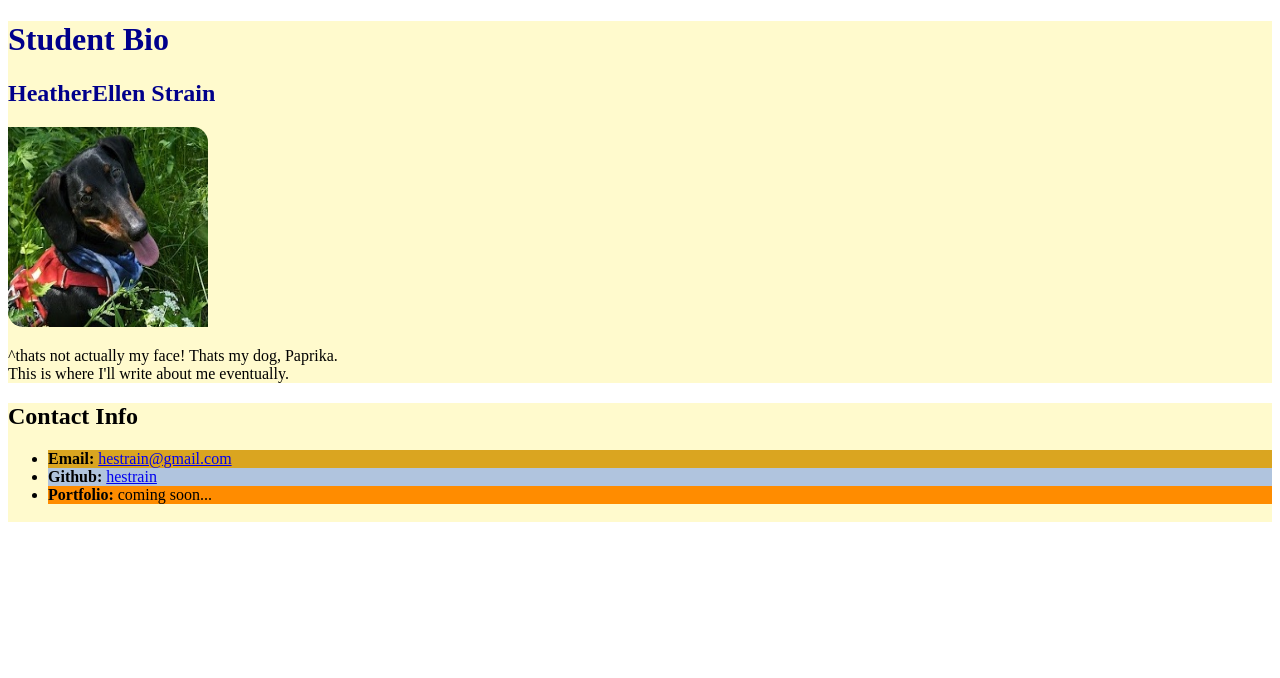
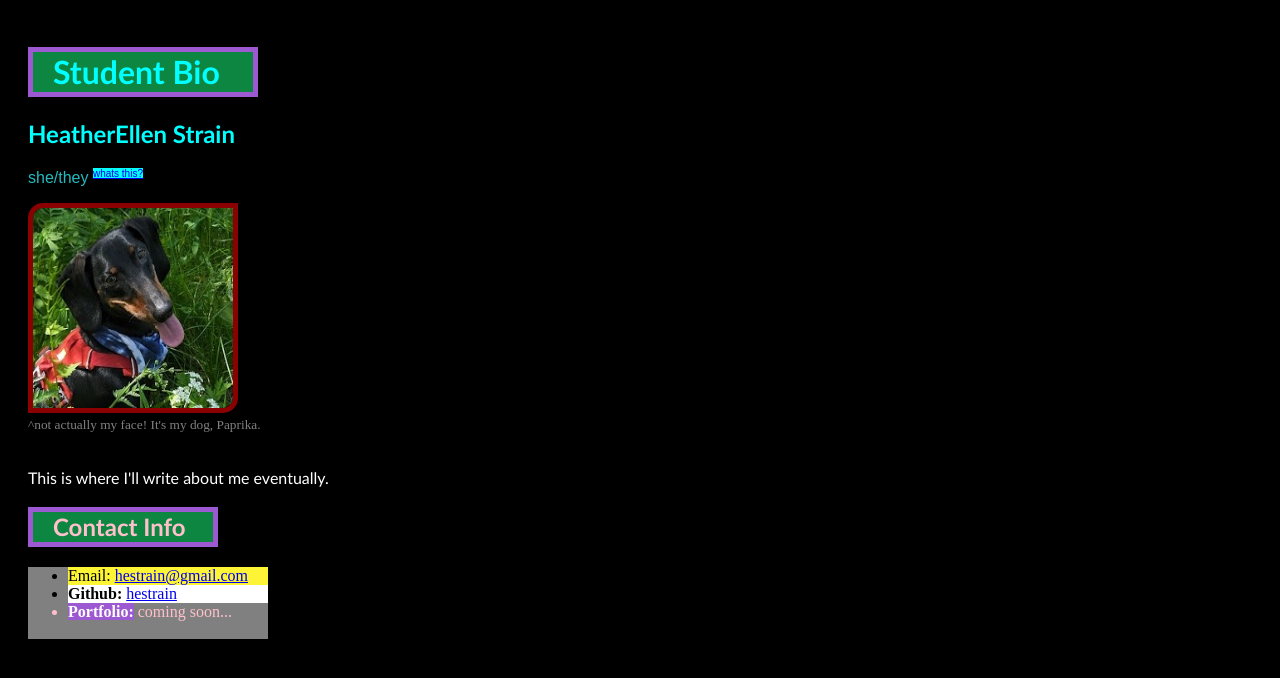
Before and after one commit to hestrain/first-day-repo, a plain HTML site: page index.html in a window 1280 px wide. Drawn offline with Linux system fonts and the light colour scheme; files whose address does not match are found by name.

Commit message:
changed the css a lot

```diff
--- a/assets/css/style.css
+++ b/assets/css/style.css
@@ -1,25 +1,93 @@
-.lesson {
-    background-color: lemonchiffon;
+body{
+    background-color: black;
 }
 
-.title {
-    color: darkblue;
+/* formatting that im applying to most of the document */
+.lesson {
+    width: 450px;
+    padding-left: 20px;
 }
 
-#Email {
-    background-color: goldenrod;
-}
-#Github {
-    background-color: lightsteelblue;
+/* specific backgound color box for the main title */
+.box {
+    height: 40px;
+    width: 200px;
+    background-color: rgb(13, 134, 66);
+    border: #9C59D1 5px solid;
+    padding-left: 20px;
 }
 
-#Portfolio {
-    background-color: darkorange;
+/* formatting to apply to all titles */
+.title {
+    color: aqua;
+    font-family: 'Trebuchet MS', 'Lucida Sans Unicode', 'Lucida Grande', 'Lucida Sans', Arial, sans-serif;
 }
 
+
+/* formatting to apply to the background of my links */
+.link {
+    width: 200px;
+    background-color: grey;
+}
+
+/* formatting for email link*/
+#Email {
+    background-color: #FCF434;
+    color: black;
+}
+
+/* formatting for github link*/
+#Github {
+    background-color: #FFFFFF;
+    color: black;
+}
+
+/* formatting for portfolio link */
+#Portfolio {
+    background-color: #9C59D1;
+    color: white;
+}
+
+/* to make the image the right size, with rounded corners */
 .imagecorners {
-    border-top-right-radius: 15px;
-    border-bottom-left-radius: 15px;
+    border-top-left-radius: 15px;
+    border-bottom-right-radius: 15px;
     height: 200px;
     width: 200px;
 }
+
+/* formatting for my pronouns section */
+.pronoun {
+    font-family: Arial, Helvetica, sans-serif;
+    color: rgb(37, 185, 190);
+}
+
+/* formatting for the conctact sectin */
+.contact {
+    font-family: 'Trebuchet MS', 'Lucida Sans Unicode', 'Lucida Grande', 'Lucida Sans', Arial, sans-serif;
+    color: pink;
+}
+
+/* formatting for bio section */
+#bio {
+    font-family: 'Gill Sans', 'Gill Sans MT', Calibri, 'Trebuchet MS', sans-serif;
+    color: white;
+}
+
+/* formatting applyign to all ul items */
+ul {
+    color: pink;
+}
+
+/* specific backgound color box for the main title */
+.box2 {
+    height: 30px;
+    width: 160px;
+    background-color: rgb(13, 134, 66);
+    border: #9C59D1 5px solid;
+    padding-left: 20px;
+}
+
+img{
+    border: darkred solid 5px;
+}
--- a/index.html
+++ b/index.html
@@ -1,35 +1,45 @@
+<!-- this is in class activity 6-8 + 14 but i did them here for some reason! -->
+
 <!DOCTYPE html>
 <html lang="en-US">
     <head>
         <meta charset="UTF-8">
-        <title> Student Bio</title>
+        <title> Heathers Bio</title>
        <!-- link to style sheet -->
         <link rel="stylesheet" href="./assets/css/style.css">
-    </head>
+    </head>ß
     <body>
         <div class="lesson">
             <header>
-                <h1 class="title">Student Bio</h1>
+                <h1 class="box title">Student Bio</h1>
+                <!-- Name + Pronoun section with link -->
                     <h2 class="title"> HeatherEllen Strain</h2>
+                    <p class="pronoun">
+                        she/they
+                        <sup style="font-size: x-small; background-color: aqua;"><a href="https://www.glsen.org/sites/default/files/2022-06/GLSEN_Pronoun_Guide.pdf"> whats this?</a> </sup>
+                    </p>
             </header>
+            <!-- square image -->
             <section>
                 <img src="/Users/heatherellenstrain/bootcamp/class/week1_june18/first-day-repo/assets/paprika square.jpg"
-                alt="a black and tan dachshund wearing a red harness in a feild next to some white flowers"
+                alt="a black and tan dachshund wearing a red harness in tall grass next to some white flowers"
                 class="imagecorners"/>
+                <figcaption style="color: grey; font-size: smaller;">^not actually my face! It's my dog, Paprika.</figcaption>
             </section>
-            <p>
-                ^thats not actually my face! Thats my dog, Paprika.
+            <!-- the bio -->
+            <p id="bio">
                 <br>This is where I'll write about me eventually.
             </p>
         </div>
+        <!-- contact info and link section -->
         <div class="lesson">
             <header>
-                <h2>Contact Info</h2>
+                <h2 class="box2 contact">Contact Info</h2>
             </header>
-        <ul>
-            <li id="Email"><strong>Email:</strong> <a href="hestrain@gmail.com" title="email me">hestrain@gmail.com</a></li>
+        <ul class="link">
+            <li id="Email"><strongid="Email">Email:</strong> <a href="hestrain@gmail.com" title="email me">hestrain@gmail.com</a></li>
             <li id="Github"><strong>Github:</strong> <a href=https://github.com/hestrain title="hestrain on github">hestrain</a></li>
-            <li id="Portfolio"><strong>Portfolio: </strong>coming soon...</li>
+            <li><strong id="Portfolio">Portfolio:</strong> coming soon...</li>
             <br>
         </ul>
     </div>
```
